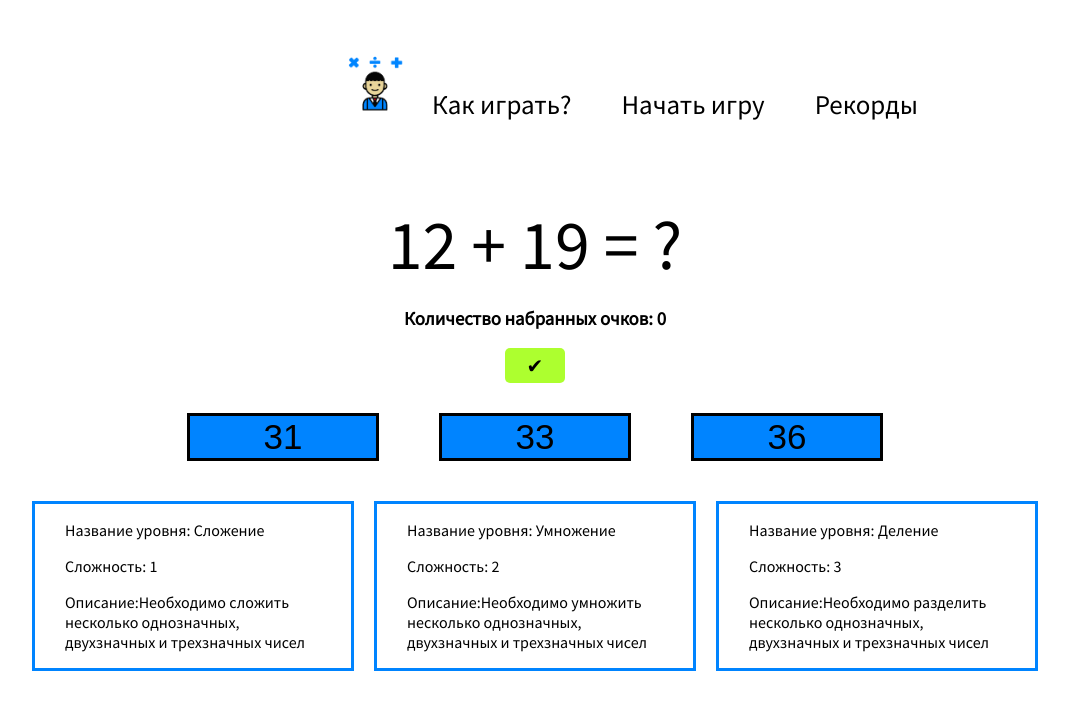
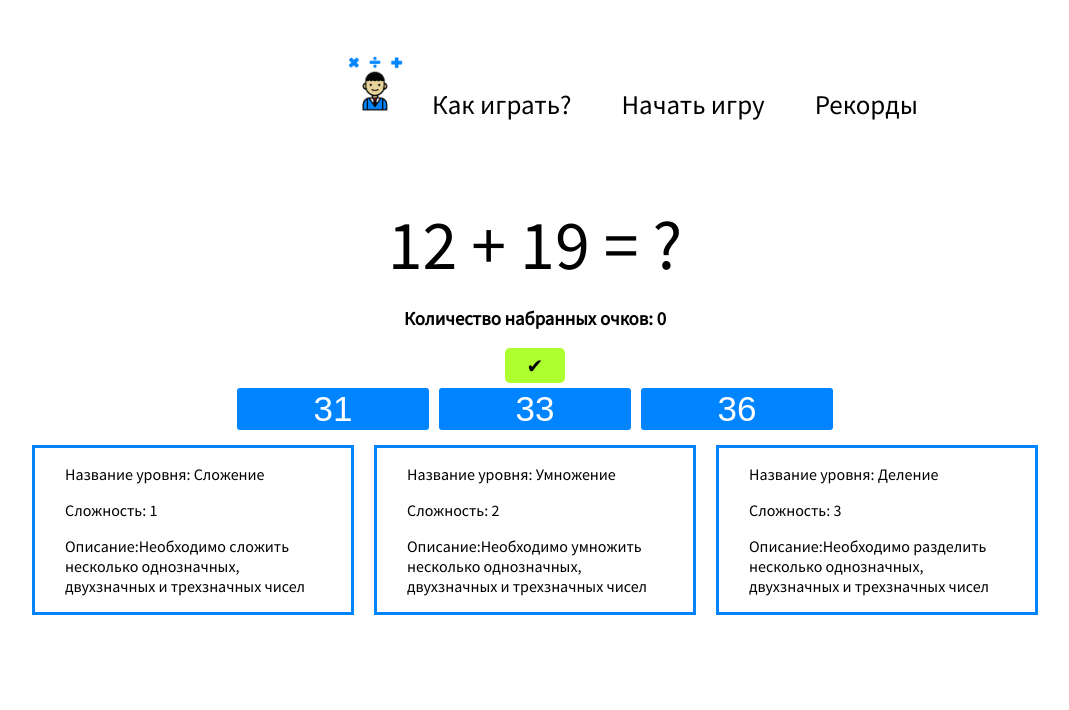
Before and after one commit to karjicoh987/mathgameonreact, a React (Create React App) app: page / in a window 1280 px wide. Both pictures are taken after a click on the button "Начать". Shown: the top 710 px of the page, without its empty margins (105-1174 px from the left). Built offline with nearby package versions, Linux system fonts and the light colour scheme.

Commit message:
add event on button var

```diff
--- a/src/components/exp/ExpCard.js
+++ b/src/components/exp/ExpCard.js
@@ -28,9 +28,9 @@ class ExpCard extends Component{
         return (new Function('return ' + this.state.exp))()
     }
 
-    GameChanger(id){
+    GameChanger(num){
         let response = this.CalculateExp()
-        if (this.state.value == response){
+        if (num == response){
             this.setState(prevState =>{
                return {
                     exp:this.GenExp(),
--- a/src/components/exp/VariableCard.js
+++ b/src/components/exp/VariableCard.js
@@ -3,7 +3,7 @@ import React,{Component} from 'react'
 class VariableCard extends Component{
     render(){
         return(
-            <button className = "ButtonVariable" onClick = {() => this.props.GameChanger(this.props.id)}>
+            <button className = "ButtonVariable" onClick = {() => this.props.GameChanger(this.props.num)}>
                  {this.props.num}
             </button>
         )
--- a/src/components/exp/expstyle.css
+++ b/src/components/exp/expstyle.css
@@ -36,10 +36,12 @@ input:hover{
 
 .ButtonVariable{
     background-color: #0084FF;
+    color:white;
     width:15%;
     height:10%;
-    border: 3px solid black;
-    margin: 30px;
+    border: none;
+    border-radius: 3px;
+    margin: 5px;
     font-size: 35px;
     cursor: pointer;
 }
```
